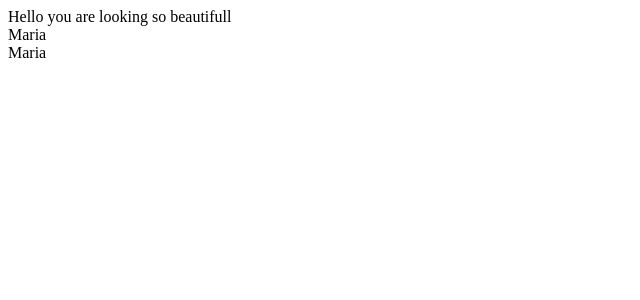
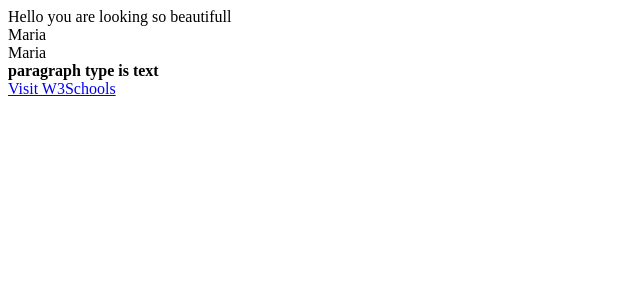
Before and after one commit to devlivewir/vue-initial, a Vue app: page / in a window 1280 px wide. Shown: the top 300 px of the page, without its empty margins (0-640 px from the left). Built offline with nearby package versions, Linux system fonts and the light colour scheme.

Commit message:
binding text leature multiple array 6 in multipledive

```diff
--- a/src/App.vue
+++ b/src/App.vue
@@ -3,6 +3,8 @@
   <div>{{greating}} {{message}}</div>
   <div> {{name}} </div>
   <div v-text="name"></div>
+  <div v-html="type"></div>
+  <div v-html="hack"></div>
   </div>
 </template>
 
@@ -15,7 +17,8 @@ export default {
       greating:"Hello",
       name:"Maria",
       message:" you are looking so beautifull",
-      type:"paragraph type is text"
+      type:"<b>paragraph type is text</b>",
+      hack: `<a href="#" onclick="alert('you have click')">Visit W3Schools</a>`,
     }
   }
 
```
